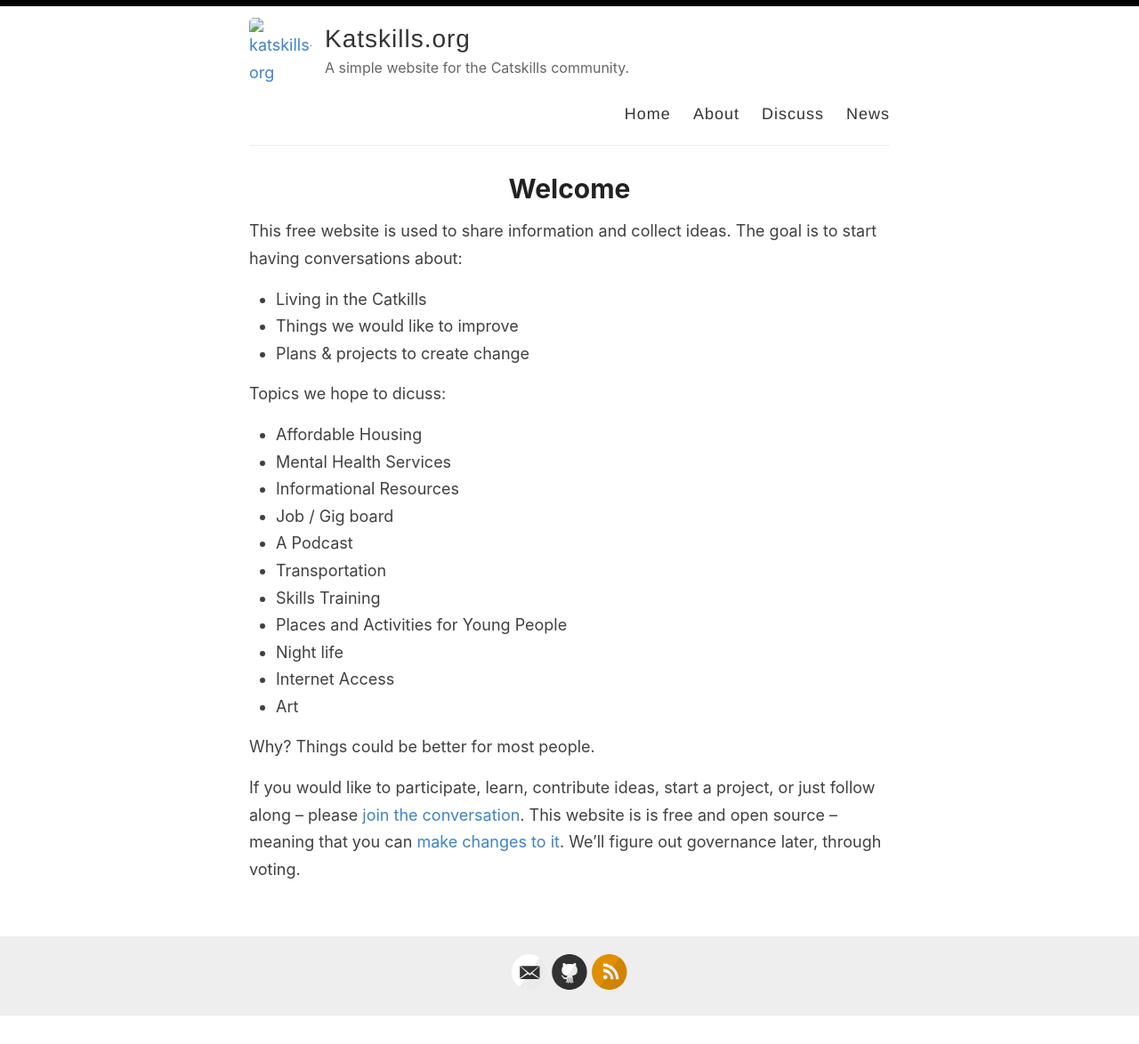
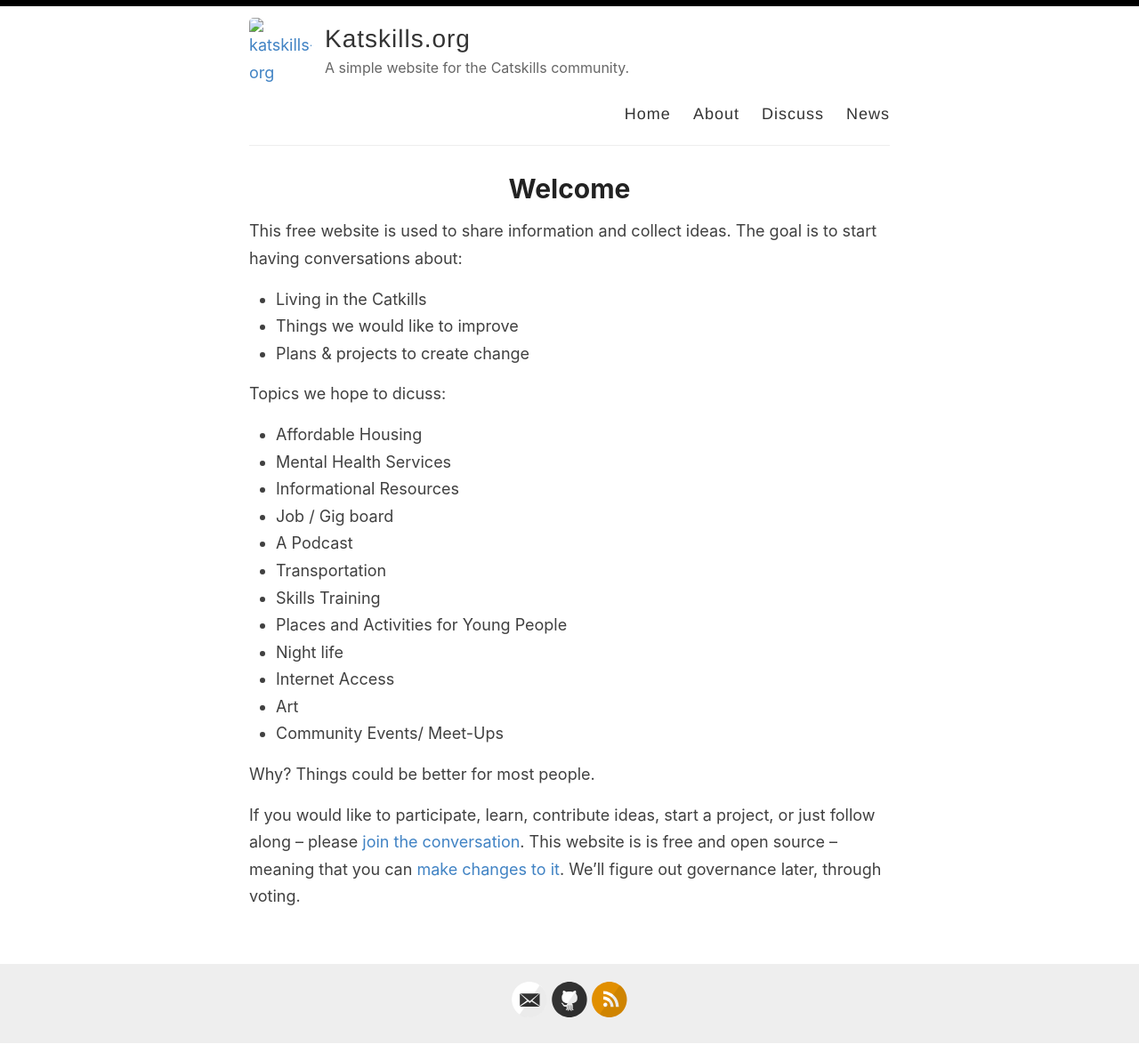
Before and after one commit to katskillskat/katskills-org, a Jekyll site: the page built from index.md, in a window 1280 px wide. Shown: the whole page at 89% size. Built offline with Jekyll 4.4.1, drawn with Linux system fonts in a browser that asks for light colours; before the commit the page ends 1143 px from its top, so only the background shows below that.

Commit message:
modified: index.md

```diff
--- a/index.md
+++ b/index.md
@@ -22,6 +22,7 @@ Topics we hope to dicuss:
 - Night life
 - Internet Access
 - Art
+- Community Events/ Meet-Ups
 
 Why? Things could be better for most people.
 
```
